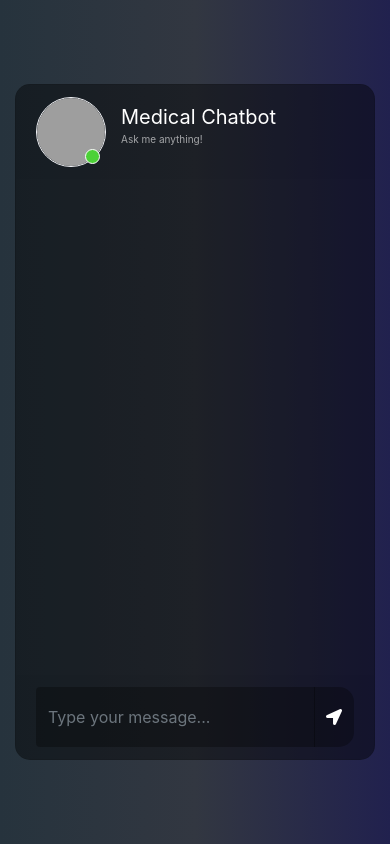
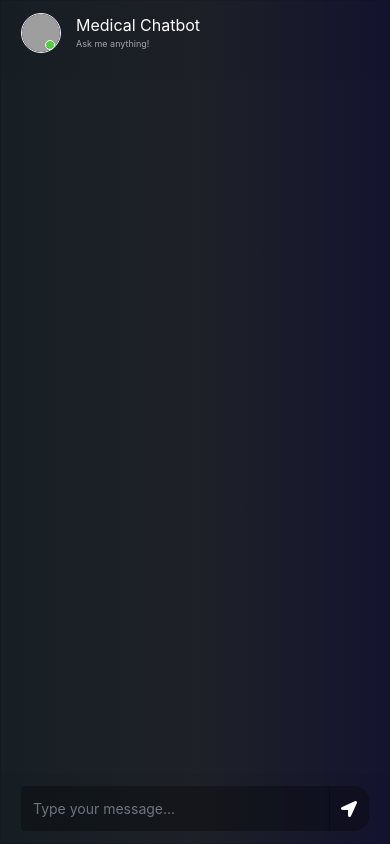
Before and after one commit to anas-fareedi/Health_buddy, a Flask app: page / in a window 390 px wide. Run offline with Flask 3, Linux system fonts and the light colour scheme; some libraries are stand-ins or nearby versions; grey boxes are pictures that could not be loaded.

Commit message:
Fix 3 bugs: CSP blocking JS (move to external file), add responsive CSS, add debug-env endpoint

```diff
--- a/app.py
+++ b/app.py
@@ -53,6 +53,7 @@ csp = {
     'default-src': "'self'",
     'style-src': [
         "'self'",
+        "'unsafe-inline'",
         'https://fonts.googleapis.com',
         'https://cdnjs.cloudflare.com',
         'https://cdn.jsdelivr.net',
@@ -157,6 +158,20 @@ def index():
     return render_template('chat.html')
 
 
+@app.route("/debug-env", methods=["GET"])
+def debug_env():
+    """Diagnostic endpoint — reports whether required env vars are present (not their values)."""
+    keys = ["PINECONE_API_KEY", "GEMINI_API_KEY", "HF_TOKEN", "PINECONE_INDEX", "FLASK_ENV", "SECRET_KEY"]
+    status = {}
+    for k in keys:
+        val = os.environ.get(k)
+        if val:
+            status[k] = f"SET ({len(val)} chars)"
+        else:
+            status[k] = "MISSING"
+    return jsonify(status), 200
+
+
 @app.route("/get_stream", methods=["POST"])
 @limiter.limit("30/minute")
 def chat_stream():
@@ -250,8 +265,8 @@ def chat():
         return jsonify({"answer": str(response.content)}), 200
 
     except Exception as e:
-        logger.error(f"Error in chat endpoint: {str(e)}", exc_info=True)
-        return jsonify({"error": "An error occurred while processing your request."}), 500
+        logger.error(f"Error in chat endpoint [{type(e).__name__}]: {str(e)}", exc_info=True)
+        return jsonify({"error": f"Server error: {type(e).__name__}: {str(e)}"}), 500
 
 
 @app.errorhandler(429)
--- /dev/null
+++ b/static/chat.js
@@ -0,0 +1,79 @@
+$(document).ready(function() {
+	// Auto scroll to bottom
+	function scrollToBottom() {
+		var messageBody = document.getElementById('messageFormeight');
+		messageBody.scrollTop = messageBody.scrollHeight;
+	}
+	$("#messageArea").on("submit", function(event) {
+		event.preventDefault();
+
+		const date = new Date();
+		const hour = date.getHours();
+		const minute = date.getMinutes().toString().padStart(2, '0');
+		const str_time = hour+":"+minute;
+		var rawText = $("#text").val().trim();
+
+		if (!rawText) {
+			return;
+		}
+
+		var userMessageElement = $('<div class="msg_cotainer_send">').text(rawText);
+		userMessageElement.append($('<span class="msg_time_send">').text(str_time));
+		var userHtml = $('<div class="d-flex justify-content-end mb-4">')
+			.append(userMessageElement)
+			.append('<div class="img_cont_msg"><img src="https://i.ibb.co/d5b84Xw/Untitled-design.png" class="rounded-circle user_img_msg"></div>');
+
+		$("#text").val("");
+		$("#messageFormeight").append(userHtml);
+		scrollToBottom();
+
+		// Show loading indicator
+		var loadingMessageElement = $('<div class="msg_cotainer">').text("Thinking...");
+		loadingMessageElement.append($('<span class="msg_time">').text(str_time));
+		var loadingHtml = $('<div class="d-flex justify-content-start mb-4" id="loading">')
+			.append('<div class="img_cont_msg"><img src="https://cdn-icons-png.flaticon.com/512/387/387569.png" class="rounded-circle user_img_msg"></div>')
+			.append(loadingMessageElement);
+		$("#messageFormeight").append(loadingHtml);
+		scrollToBottom();
+
+		// Disable send button
+		$("#send").prop('disabled', true);
+
+		$.ajax({
+			data: {
+				msg: rawText,
+			},
+			type: "POST",
+			url: "/get",
+		}).done(function(data) {
+			// Remove loading indicator
+			$("#loading").remove();
+
+			var answerText = data.answer || "No response received.";
+			var botMessageElement = $('<div class="msg_cotainer">').text(answerText);
+			botMessageElement.append($('<span class="msg_time">').text(str_time));
+			var botHtml = $('<div class="d-flex justify-content-start mb-4">')
+				.append('<div class="img_cont_msg"><img src="https://cdn-icons-png.flaticon.com/512/387/387569.png" class="rounded-circle user_img_msg"></div>')
+				.append(botMessageElement);
+			$("#messageFormeight").append(botHtml);
+			scrollToBottom();
+
+			// Enable send button
+			$("#send").prop('disabled', false);
+		}).fail(function(xhr, status, error) {
+			// Remove loading indicator
+			$("#loading").remove();
+
+			var errorMessageElement = $('<div class="msg_cotainer">').text("Sorry, I encountered an error. Please try again.");
+			errorMessageElement.append($('<span class="msg_time">').text(str_time));
+			var errorHtml = $('<div class="d-flex justify-content-start mb-4">')
+				.append('<div class="img_cont_msg"><img src="https://cdn-icons-png.flaticon.com/512/387/387569.png" class="rounded-circle user_img_msg"></div>')
+				.append(errorMessageElement);
+			$("#messageFormeight").append(errorHtml);
+			scrollToBottom();
+
+			// Enable send button
+			$("#send").prop('disabled', false);
+		});
+	});
+});
--- a/static/style.css
+++ b/static/style.css
@@ -220,8 +220,73 @@ border-radius: 0 0 15px 15px !important;
 	cursor: pointer;
 	background-color: rgba(0,0,0,0.2);
 }
+@media(max-width: 768px){
+	.card{
+		height: 90vh;
+		min-height: 0;
+		max-height: none;
+		border-radius: 10px !important;
+	}
+	.user_img{
+		height: 50px;
+		width: 50px;
+	}
+	.img_cont{
+		height: 50px;
+		width: 50px;
+	}
+	.user_info span{
+		font-size: 16px;
+	}
+	.user_info p{
+		font-size: 9px;
+	}
+	.type_msg{
+		height: 50px !important;
+	}
+}
 @media(max-width: 576px){
-	.contacts_card{
-	margin-bottom: 15px !important;
+	.card{
+		height: 100vh;
+		border-radius: 0 !important;
+	}
+	.card-header{
+		border-radius: 0 !important;
+	}
+	.card-footer{
+		border-radius: 0 !important;
+	}
+	.chat{
+		padding-left: 0 !important;
+		padding-right: 0 !important;
+	}
+	.user_img{
+		height: 40px;
+		width: 40px;
+	}
+	.img_cont{
+		height: 40px;
+		width: 40px;
+	}
+	.user_img_msg{
+		height: 30px;
+		width: 30px;
+	}
+	.img_cont_msg{
+		height: 30px;
+		width: 30px;
+	}
+	.online_icon{
+		height: 10px;
+		width: 10px;
+	}
+	.msg_cotainer, .msg_cotainer_send{
+		max-width: 80%;
+		font-size: 14px;
+		padding: 8px;
+	}
+	.type_msg{
+		height: 45px !important;
+		font-size: 14px;
+	}
 }
-}
--- a/templates/chat.html
+++ b/templates/chat.html
@@ -2,6 +2,7 @@
 <html>
 	<head>
 		<title>Medical Chatbot</title>
+		<meta name="viewport" content="width=device-width, initial-scale=1.0">
 		<link rel="stylesheet" href="https://stackpath.bootstrapcdn.com/bootstrap/4.1.3/css/bootstrap.min.css" integrity="sha384-MCw98/SFnGE8fJT3GXwEOngsV7Zt27NXFoaoApmYm81iuXoPkFOJwJ8ERdknLPMO" crossorigin="anonymous">
 		<link rel="stylesheet" href="https://use.fontawesome.com/releases/v5.5.0/css/all.css" integrity="sha384-B4dIYHKNBt8Bc12p+WXckhzcICo0wtJAoU8YZTY5qE0Id1GSseTk6S+L3BlXeVIU" crossorigin="anonymous">
 		<script src="https://ajax.googleapis.com/ajax/libs/jquery/3.3.1/jquery.min.js"></script>
@@ -43,86 +44,6 @@
 			</div>
 		</div>
 
-		<script{% if csp_nonce is defined %} nonce="{{ csp_nonce() }}"{% endif %}>
-			$(document).ready(function() {
-				// Auto scroll to bottom
-				function scrollToBottom() {
-					var messageBody = document.getElementById('messageFormeight');
-					messageBody.scrollTop = messageBody.scrollHeight;
-				}
-				$("#messageArea").on("submit", function(event) {
-					event.preventDefault();
-
-					const date = new Date();
-					const hour = date.getHours();
-					const minute = date.getMinutes().toString().padStart(2, '0');
-					const str_time = hour+":"+minute;
-					var rawText = $("#text").val().trim();
-
-					if (!rawText) {
-						return;
-					}
-
-					var userMessageElement = $('<div class="msg_cotainer_send">').text(rawText);
-					userMessageElement.append($('<span class="msg_time_send">').text(str_time));
-					var userHtml = $('<div class="d-flex justify-content-end mb-4">')
-						.append(userMessageElement)
-						.append('<div class="img_cont_msg"><img src="https://i.ibb.co/d5b84Xw/Untitled-design.png" class="rounded-circle user_img_msg"></div>');
-
-					$("#text").val("");
-					$("#messageFormeight").append(userHtml);
-					scrollToBottom();
-
-					// Show loading indicator
-					var loadingMessageElement = $('<div class="msg_cotainer">').text("Thinking...");
-					loadingMessageElement.append($('<span class="msg_time">').text(str_time));
-					var loadingHtml = $('<div class="d-flex justify-content-start mb-4" id="loading">')
-						.append('<div class="img_cont_msg"><img src="https://cdn-icons-png.flaticon.com/512/387/387569.png" class="rounded-circle user_img_msg"></div>')
-						.append(loadingMessageElement);
-					$("#messageFormeight").append(loadingHtml);
-					scrollToBottom();
-
-					// Disable send button
-					$("#send").prop('disabled', true);
-
-					$.ajax({
-						data: {
-							msg: rawText,
-						},
-						type: "POST",
-						url: "/get",
-					}).done(function(data) {
-						// Remove loading indicator
-						$("#loading").remove();
-
-						var answerText = data.answer || "No response received.";
-						var botMessageElement = $('<div class="msg_cotainer">').text(answerText);
-						botMessageElement.append($('<span class="msg_time">').text(str_time));
-						var botHtml = $('<div class="d-flex justify-content-start mb-4">')
-							.append('<div class="img_cont_msg"><img src="https://cdn-icons-png.flaticon.com/512/387/387569.png" class="rounded-circle user_img_msg"></div>')
-							.append(botMessageElement);
-						$("#messageFormeight").append(botHtml);
-						scrollToBottom();
-
-						// Enable send button
-						$("#send").prop('disabled', false);
-					}).fail(function(xhr, status, error) {
-						// Remove loading indicator
-						$("#loading").remove();
-
-						var errorMessageElement = $('<div class="msg_cotainer">').text("Sorry, I encountered an error. Please try again.");
-						errorMessageElement.append($('<span class="msg_time">').text(str_time));
-						var errorHtml = $('<div class="d-flex justify-content-start mb-4">')
-							.append('<div class="img_cont_msg"><img src="https://cdn-icons-png.flaticon.com/512/387/387569.png" class="rounded-circle user_img_msg"></div>')
-							.append(errorMessageElement);
-						$("#messageFormeight").append(errorHtml);
-						scrollToBottom();
-
-						// Enable send button
-						$("#send").prop('disabled', false);
-					});
-				});
-			});
-		</script>
+		<script src="{{ url_for('static', filename='chat.js') }}"></script>
     </body>
 </html>
```
